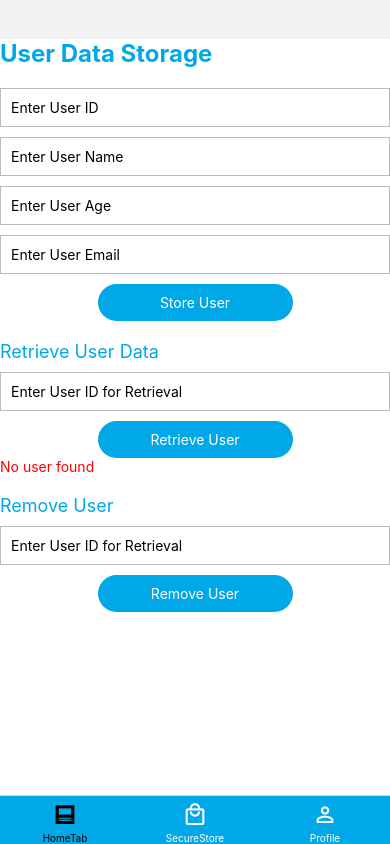
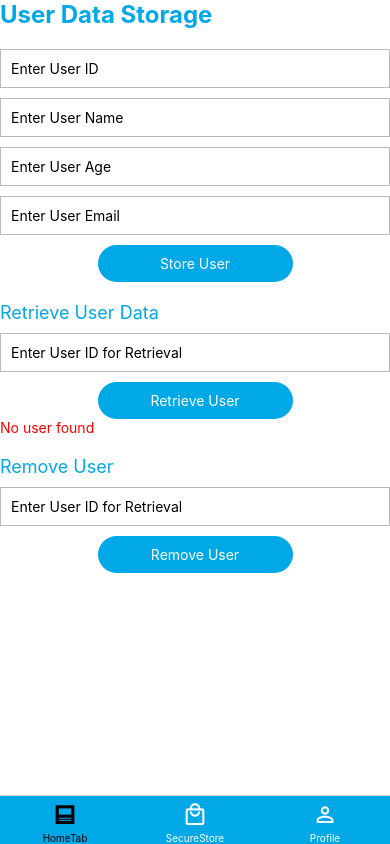
Before and after one commit to GOWRI-SHANKAR07/App_Dev, a React Native app: screen /Home in a window 390 px wide. Built offline with nearby package versions, Linux system fonts and the light colour scheme.

Commit message:
Update: Home Margins updated: Completed

```diff
--- a/styles/Home.js
+++ b/styles/Home.js
@@ -4,7 +4,6 @@ const styles = StyleSheet.create({
     container: {
       flex: 1,
       padding: 20,
-      marginTop: '10%',
     },
     heading: {
       fontSize: 24,
```
